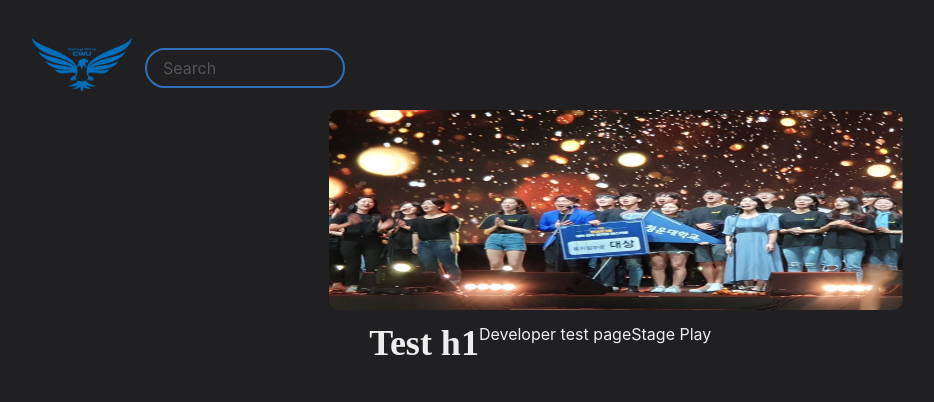
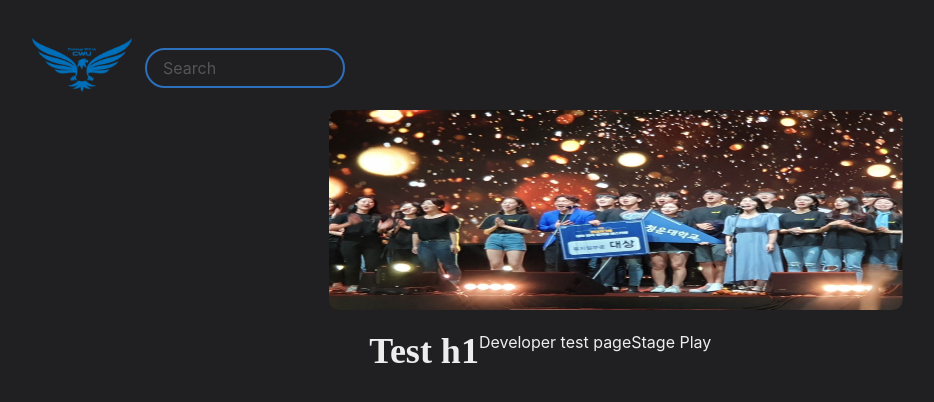
Before and after one commit to Haetae-Code/NextJS_Stage_Play, a Next.js app: page / in a window 1280 px wide. Shown: the top 402 px of the page, without its empty margins (24-958 px from the left). Built offline with nearby package versions, Linux system fonts and the light colour scheme.

Commit message:
reservation

```diff
--- a/pages/index.js
+++ b/pages/index.js
@@ -22,7 +22,7 @@ import ImageSlider from '../components/MainImageSlider'
 const Page = () => {
     return (
         <Container>
-            <Container  pt={3} ml={1}>
+            <Container  pt={5} ml={1}>
                 <Box flexGrow={1} pl='1' display={'flex'}>
                     <Heading as="h1" variant="page-title">
                         Test h1
```
Also changed, not shown: 1 other file (tests, documents, lock files or other folders).
